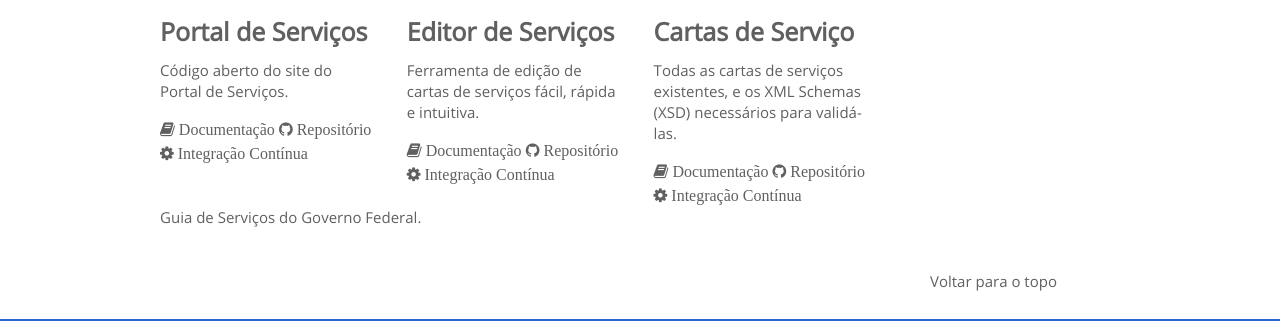
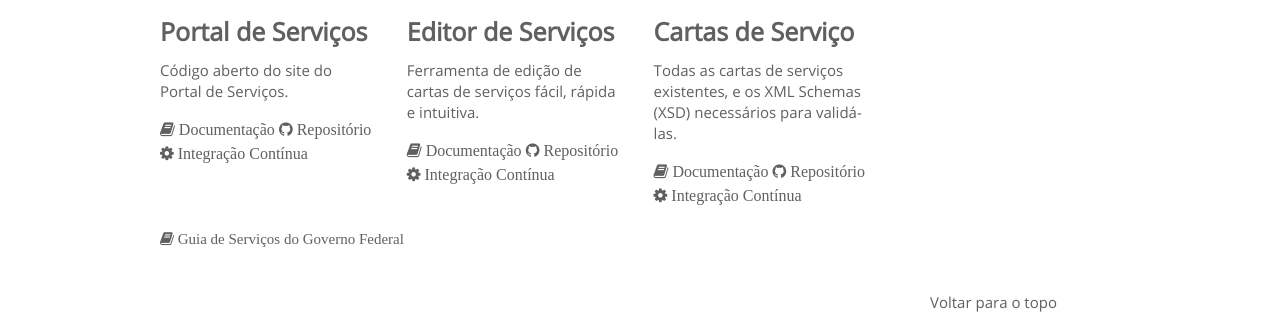
Before and after one commit to servicosgovbr/servicosgovbr.github.io, a plain HTML site: page index.html in a window 1280 px wide. Shown: the part 419-740 px from the top of the page. Drawn offline with Linux system fonts and the light colour scheme.

Commit message:
link para o guia

```diff
--- a/index.html
+++ b/index.html
@@ -185,7 +185,7 @@
                 </ul>
             </div>
             <div class="tile-description">
-                <p><a href="https://portalservicos.gitbooks.io/guia-de-servicos-publicos-do-governo-federal/content/">Guia de Serviços do Governo Federal</a>.</p>
+                <p><a href="https://portalservicos.gitbooks.io/guia-de-servicos-publicos-do-governo-federal/content/"><br/><span class="fa fa-book"/> Guia de Serviços do Governo Federal</a></p>
             </div>
 
         </div>
```
